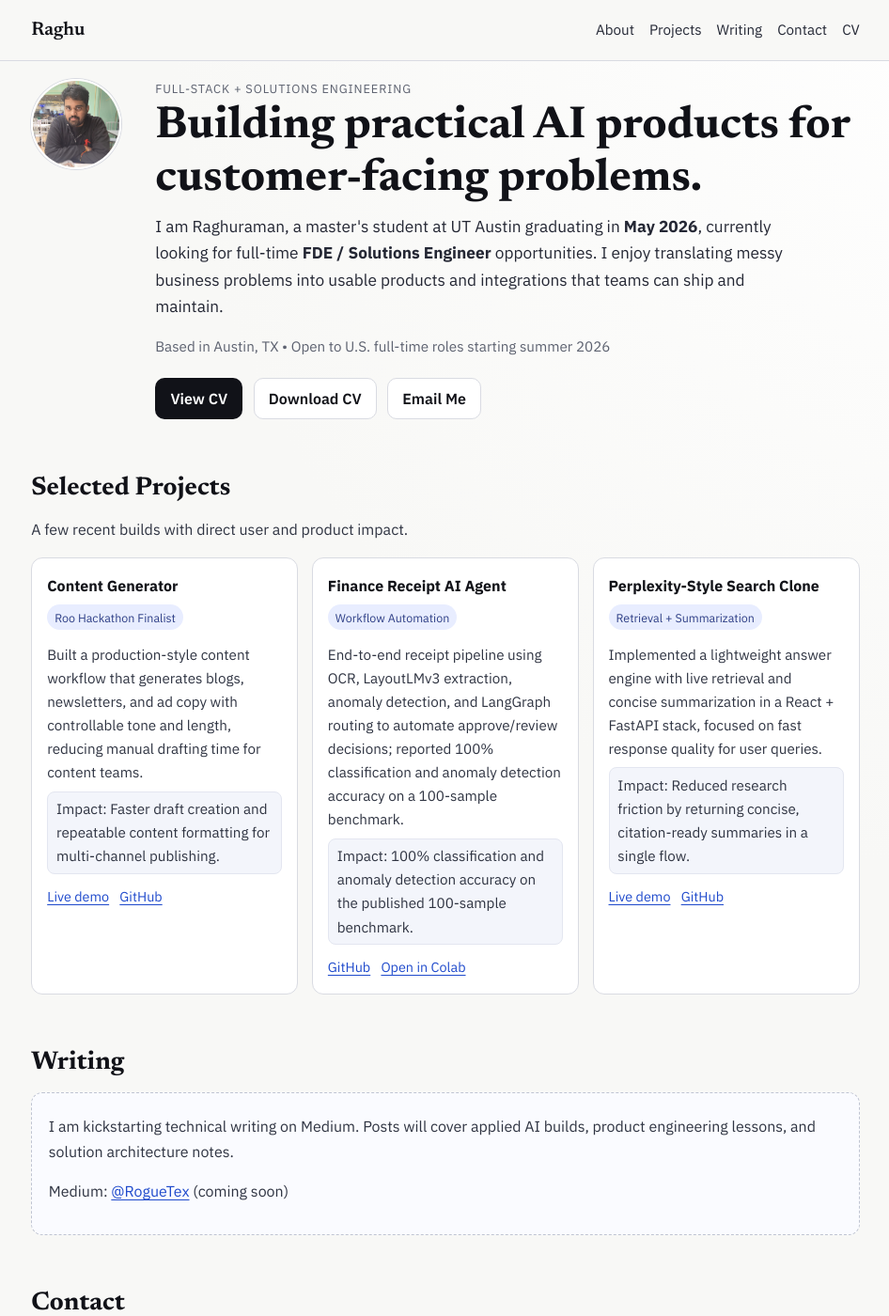
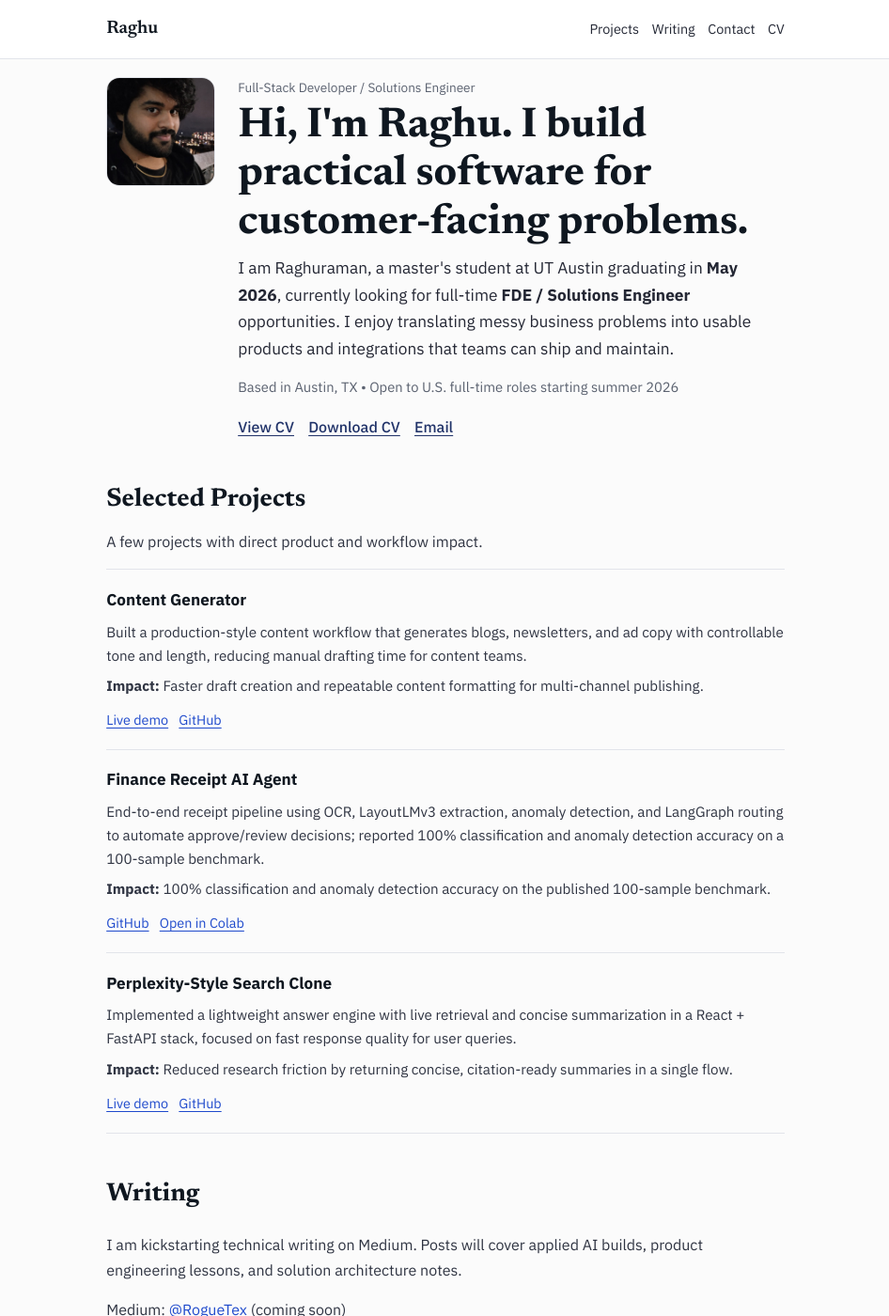
Before and after one commit to RogueTex/RogueTex.github.io, a Jekyll site: the page index.html, which Jekyll copies as it is, in a window 1280 px wide and 1400 px high. Shown: the whole window at 94% size, without its empty margins (166-1112 px from the left). Built offline with Jekyll 4.4.1, drawn with Linux system fonts in a browser that asks for light colours.

Commit message:
Simplify homepage style and remove About nav links

```diff
--- a/css/site.css
+++ b/css/site.css
@@ -1,12 +1,11 @@
 :root {
-  --bg: #f8f8f6;
+  --bg: #fbfbfb;
   --surface: #ffffff;
-  --text: #111218;
-  --muted: #5d6270;
-  --line: #d9dbe2;
+  --text: #0f1720;
+  --muted: #5b6270;
+  --line: #e2e4ea;
   --accent: #1f4acc;
-  --accent-soft: #e8edff;
-  --max-width: 920px;
+  --max-width: 760px;
 }
 
 * {
@@ -21,7 +20,7 @@ body {
   margin: 0;
   font-family: "IBM Plex Sans", "Segoe UI", sans-serif;
   color: var(--text);
-  background: radial-gradient(circle at top right, #ffffff 0%, var(--bg) 45%);
+  background: var(--bg);
   line-height: 1.65;
 }
 
@@ -42,16 +41,12 @@ a:hover {
 }
 
 .top-nav {
-  position: sticky;
-  top: 0;
   border-bottom: 1px solid var(--line);
-  background: rgba(248, 248, 246, 0.92);
-  backdrop-filter: blur(6px);
-  z-index: 20;
+  background: var(--surface);
 }
 
 .nav-inner {
-  min-height: 64px;
+  min-height: 62px;
   display: flex;
   align-items: center;
   justify-content: space-between;
@@ -62,14 +57,14 @@ a:hover {
   text-decoration: none;
   color: var(--text);
   font-family: "Newsreader", Georgia, serif;
-  font-size: 1.25rem;
+  font-size: 1.2rem;
 }
 
 .nav-links {
   display: flex;
   align-items: center;
-  gap: 1rem;
-  font-size: 0.95rem;
+  gap: 0.85rem;
+  font-size: 0.9rem;
 }
 
 .nav-links a {
@@ -78,11 +73,11 @@ a:hover {
 }
 
 main {
-  padding: 3rem 0 4rem;
+  padding: 2.3rem 0 3.6rem;
 }
 
 section {
-  margin-top: 3.2rem;
+  margin-top: 2.7rem;
 }
 
 section h2 {
@@ -97,33 +92,30 @@ section h2 {
 
 .hero-grid {
   display: grid;
-  grid-template-columns: 112px 1fr;
-  gap: 1.25rem;
+  grid-template-columns: 124px 1fr;
+  gap: 1rem;
   align-items: start;
 }
 
 .avatar {
-  width: 96px;
-  height: 96px;
-  border-radius: 50%;
+  width: 116px;
+  height: 116px;
+  border-radius: 14px;
   object-fit: cover;
-  border: 2px solid #fff;
-  box-shadow: 0 0 0 1px var(--line);
+  border: 1px solid var(--line);
 }
 
 .eyebrow {
-  font-size: 0.8rem;
-  letter-spacing: 0.07em;
-  text-transform: uppercase;
+  font-size: 0.85rem;
   color: var(--muted);
-  margin: 0 0 0.2rem;
+  margin: 0 0 0.25rem;
 }
 
 h1 {
   font-family: "Newsreader", Georgia, serif;
-  font-size: clamp(1.9rem, 4vw, 3rem);
+  font-size: clamp(2rem, 4vw, 2.8rem);
   line-height: 1.15;
-  margin: 0 0 0.5rem;
+  margin: 0 0 0.4rem;
 }
 
 .lead {
@@ -134,92 +126,73 @@ h1 {
 }
 
 .meta-row {
-  margin-top: 0.95rem;
+  margin-top: 0.9rem;
   color: var(--muted);
-  font-size: 0.95rem;
+  font-size: 0.92rem;
 }
 
 .cta-row {
-  margin-top: 1.3rem;
+  margin-top: 1.05rem;
   display: flex;
   flex-wrap: wrap;
-  gap: 0.7rem;
+  gap: 0.95rem;
+}
+
+.text-link {
+  text-decoration: underline;
+  text-decoration-thickness: 1px;
+  text-underline-offset: 3px;
+  color: #213369;
+  font-weight: 500;
+}
+
+.text-link:hover {
+  color: #2f4eb0;
 }
 
 .btn {
   display: inline-flex;
   align-items: center;
-  justify-content: center;
-  min-height: 42px;
-  padding: 0.5rem 0.95rem;
-  border-radius: 10px;
-  border: 1px solid transparent;
+  min-height: 38px;
+  padding: 0.45rem 0.8rem;
+  border: 1px solid var(--line);
+  border-radius: 8px;
   text-decoration: none;
-  font-weight: 600;
+  color: #1f2a44;
+  background: #fff;
 }
 
 .btn.primary {
-  background: var(--text);
   color: #fff;
+  background: #1f2a44;
+  border-color: #1f2a44;
 }
 
-.btn.primary:hover {
-  background: #2a2e3c;
+.project-list {
+  border-top: 1px solid var(--line);
+  margin-top: 1rem;
 }
 
-.btn.secondary {
-  background: var(--surface);
-  color: var(--text);
-  border-color: var(--line);
+.project-item {
+  padding: 1.1rem 0 1.2rem;
+  border-bottom: 1px solid var(--line);
 }
 
-.btn.secondary:hover {
-  background: #f2f3f7;
+.project-item h3 {
+  margin: 0;
+  font-size: 1.07rem;
 }
 
-.project-grid {
-  display: grid;
-  grid-template-columns: repeat(3, minmax(0, 1fr));
-  gap: 0.9rem;
-}
-
-.card {
-  background: var(--surface);
-  border: 1px solid var(--line);
-  border-radius: 12px;
-  padding: 1rem;
-}
-
-.card h3 {
-  margin: 0;
-  font-size: 1rem;
-}
-
-.tag {
-  display: inline-block;
-  margin-top: 0.45rem;
-  margin-bottom: 0.4rem;
-  padding: 0.2rem 0.5rem;
-  border-radius: 999px;
-  background: var(--accent-soft);
-  color: #2e3f86;
-  font-size: 0.78rem;
-}
-
-.card p {
+.project-item p {
   margin: 0.45rem 0 0;
   color: #2f3442;
   font-size: 0.95rem;
 }
 
 .metric {
-  margin-top: 0.65rem;
+  margin-top: 0.5rem;
   font-size: 0.86rem;
-  color: #3b4358;
-  background: #f3f5fb;
-  border: 1px solid #e3e6f0;
-  border-radius: 8px;
-  padding: 0.35rem 0.55rem;
+  color: #475066;
 }
 
 .link-row {
@@ -234,10 +207,7 @@ h1 {
 }
 
 .writing-box {
-  padding: 1rem 1.1rem;
-  border: 1px dashed #bfc4d2;
-  border-radius: 12px;
-  background: #fafbff;
+  padding: 0.2rem 0;
 }
 
 .contact-line {
@@ -246,17 +216,11 @@ h1 {
 }
 
 .footer {
-  padding: 2rem 0 2.8rem;
+  padding: 1.7rem 0 2.2rem;
   color: var(--muted);
   font-size: 0.9rem;
   border-top: 1px solid var(--line);
-  margin-top: 3rem;
-}
-
-@media (max-width: 860px) {
-  .project-grid {
-    grid-template-columns: 1fr;
-  }
+  margin-top: 2.6rem;
 }
 
 @media (max-width: 640px) {
@@ -275,7 +239,7 @@ h1 {
   }
 
   .avatar {
-    width: 88px;
-    height: 88px;
+    width: 96px;
+    height: 96px;
   }
 }
--- a/index.html
+++ b/index.html
@@ -15,7 +15,6 @@
     <div class="shell nav-inner">
       <a class="brand" href="/">Raghu</a>
       <nav class="nav-links" aria-label="Main navigation">
-        <a href="/about/">About</a>
         <a href="#projects">Projects</a>
         <a href="#writing">Writing</a>
         <a href="#contact">Contact</a>
@@ -27,10 +26,10 @@
   <main class="shell">
     <section class="hero" id="home">
       <div class="hero-grid">
-        <img class="avatar" src="/assets/Assets_imageProfile.jpeg" alt="Raghuraman profile photo">
+        <img class="avatar" src="/assets/Raghu_ProfilePicture.jpeg" alt="Raghuraman profile photo">
         <div>
-          <p class="eyebrow">Full-Stack + Solutions Engineering</p>
-          <h1>Building practical AI products for customer-facing problems.</h1>
+          <p class="eyebrow">Full-Stack Developer / Solutions Engineer</p>
+          <h1>Hi, I'm Raghu. I build practical software for customer-facing problems.</h1>
           <p class="lead">
             I am Raghuraman, a master's student at UT Austin graduating in <strong>May 2026</strong>, currently looking for full-time
             <strong>FDE / Solutions Engineer</strong> opportunities. I enjoy translating messy business problems into usable products and
@@ -38,9 +37,9 @@
           </p>
           <p class="meta-row">Based in Austin, TX • Open to U.S. full-time roles starting summer 2026</p>
           <div class="cta-row">
-            <a class="btn primary" href="/resume.html" target="_blank" rel="noopener noreferrer">View CV</a>
-            <a class="btn secondary" href="https://drive.google.com/uc?export=download&id=1lZdRKwGW2P2to6T4s_TB8cQtoW_EiE8Z" target="_blank" rel="noopener noreferrer">Download CV</a>
-            <a class="btn secondary" href="mailto:raghu.s@utexas.edu">Email Me</a>
+            <a class="text-link" href="/resume.html" target="_blank" rel="noopener noreferrer">View CV</a>
+            <a class="text-link" href="https://drive.google.com/uc?export=download&id=1lZdRKwGW2P2to6T4s_TB8cQtoW_EiE8Z" target="_blank" rel="noopener noreferrer">Download CV</a>
+            <a class="text-link" href="mailto:raghu.s@utexas.edu">Email</a>
           </div>
         </div>
       </div>
@@ -48,41 +47,38 @@
 
     <section id="projects">
       <h2>Selected Projects</h2>
-      <p class="contact-line">A few recent builds with direct user and product impact.</p>
-      <div class="project-grid">
-        <article class="card">
+      <p class="contact-line">A few projects with direct product and workflow impact.</p>
+      <div class="project-list">
+        <article class="project-item">
           <h3>Content Generator</h3>
-          <span class="tag">Roo Hackathon Finalist</span>
           <p>
             Built a production-style content workflow that generates blogs, newsletters, and ad copy with controllable tone and length, reducing manual drafting time for content teams.
           </p>
-          <p class="metric">Impact: Faster draft creation and repeatable content formatting for multi-channel publishing.</p>
+          <p class="metric"><strong>Impact:</strong> Faster draft creation and repeatable content formatting for multi-channel publishing.</p>
           <div class="link-row">
             <a href="https://roguetex.github.io/ContentGenerator_RooHackathon/" target="_blank" rel="noopener noreferrer">Live demo</a>
             <a href="https://github.com/RogueTex/ContentGenerator_RooHackathon" target="_blank" rel="noopener noreferrer">GitHub</a>
           </div>
         </article>
 
-        <article class="card">
+        <article class="project-item">
           <h3>Finance Receipt AI Agent</h3>
-          <span class="tag">Workflow Automation</span>
           <p>
             End-to-end receipt pipeline using OCR, LayoutLMv3 extraction, anomaly detection, and LangGraph routing to automate approve/review decisions; reported 100% classification and anomaly detection accuracy on a 100-sample benchmark.
           </p>
-          <p class="metric">Impact: 100% classification and anomaly detection accuracy on the published 100-sample benchmark.</p>
+          <p class="metric"><strong>Impact:</strong> 100% classification and anomaly detection accuracy on the published 100-sample benchmark.</p>
           <div class="link-row">
             <a href="https://github.com/RogueTex/StreamingDataforModelTraining" target="_blank" rel="noopener noreferrer">GitHub</a>
             <a href="https://colab.research.google.com/github/RogueTex/StreamingDataforModelTraining/blob/main/NewVerPynbAgent.ipynb" target="_blank" rel="noopener noreferrer">Open in Colab</a>
           </div>
         </article>
 
-        <article class="card">
+        <article class="project-item">
           <h3>Perplexity-Style Search Clone</h3>
-          <span class="tag">Retrieval + Summarization</span>
           <p>
             Implemented a lightweight answer engine with live retrieval and concise summarization in a React + FastAPI stack, focused on fast response quality for user queries.
           </p>
-          <p class="metric">Impact: Reduced research friction by returning concise, citation-ready summaries in a single flow.</p>
+          <p class="metric"><strong>Impact:</strong> Reduced research friction by returning concise, citation-ready summaries in a single flow.</p>
           <div class="link-row">
             <a href="https://roguetex.github.io/InsightsLetter/" target="_blank" rel="noopener noreferrer">Live demo</a>
             <a href="https://github.com/RogueTex/AdvancedInsights" target="_blank" rel="noopener noreferrer">GitHub</a>
--- a/resume.html
+++ b/resume.html
@@ -16,7 +16,6 @@
       <a class="brand" href="/">Raghu</a>
       <nav class="nav-links" aria-label="Main navigation">
         <a href="/">Home</a>
-        <a href="/about/">About</a>
         <a href="/blog">Writing</a>
       </nav>
     </div>
```
Also changed, not shown: blog.md (+0 -1 lines), assets/Raghu_ProfilePicture.jpeg (added).
